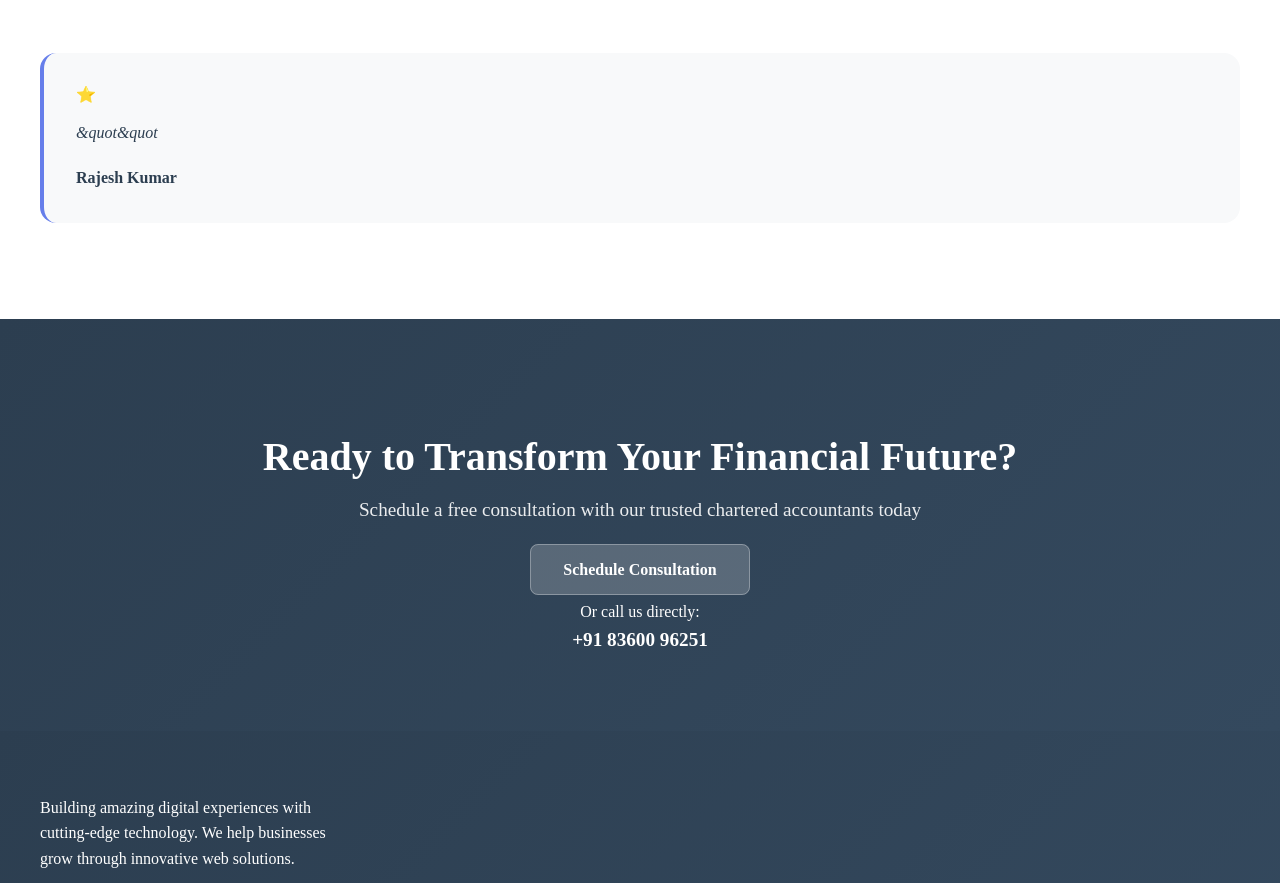
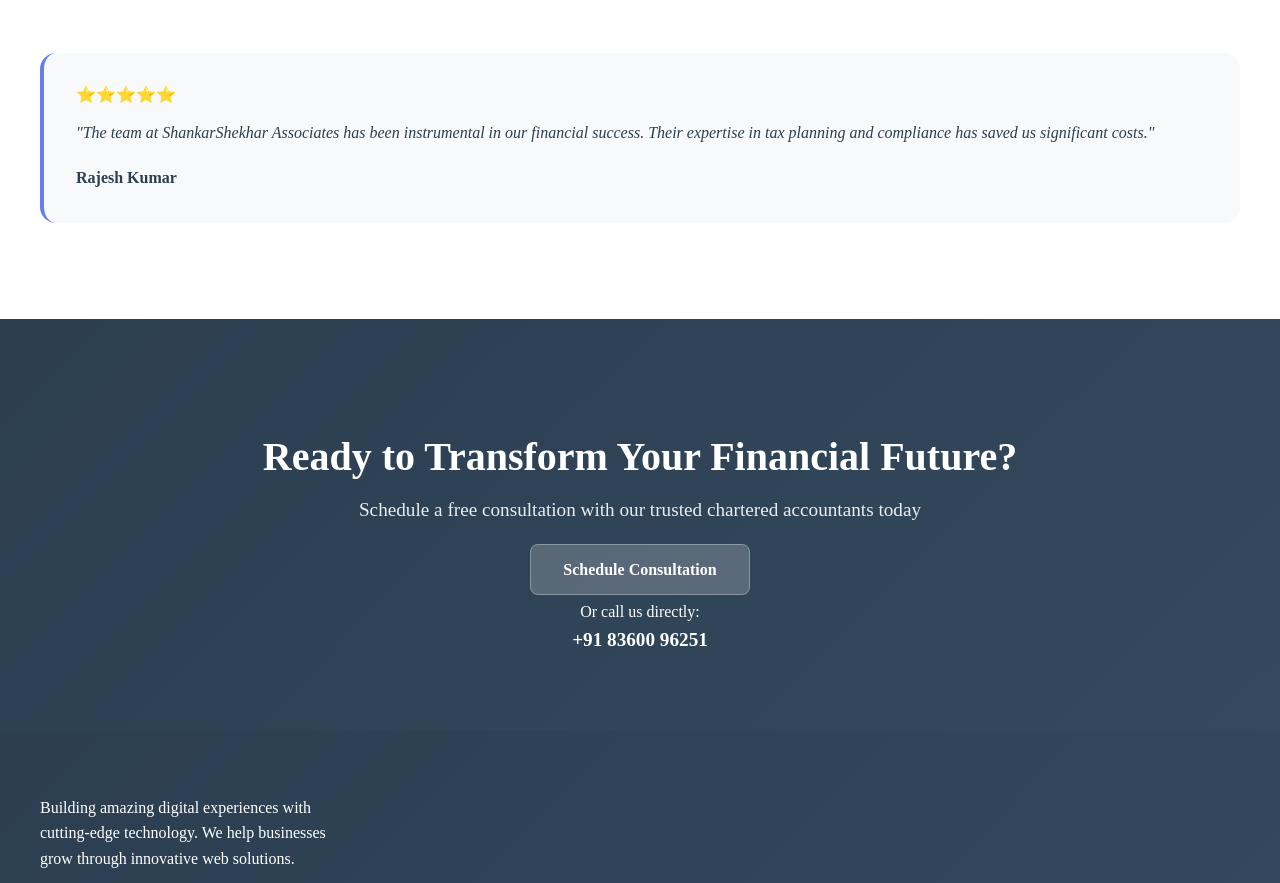
Before and after one commit to bhaskar-kaushal/nidhi-pilot-proj, a Next.js app: page / in a window 1280 px wide. Shown: the part 2400-3283 px from the top of the page. Built offline with nearby package versions, Linux system fonts and the light colour scheme.

Commit message:
Config changes

```diff
--- a/app/config.js
+++ b/app/config.js
@@ -54,6 +54,7 @@ export const config = {
         {
             name: "Rajesh Kumar",
             position: "CEO, Tech Innovations Pvt. Ltd.",
+            rating: 5,
             feedback: "The team at ShankarShekhar Associates has been instrumental in our financial success. Their expertise in tax planning and compliance has saved us significant costs."
         }
     ],
--- a/app/page.js
+++ b/app/page.js
@@ -118,7 +118,7 @@ const HomePage = () => {
                       <span key={i}>⭐</span>
                     ))}
                   </div>
-                  <p>&quot{testimonial.text}&quot</p>
+                  <p>"{testimonial.feedback}"</p>
                 </div>
                 <div className="testimonial-author">
                   <strong>{testimonial.name}</strong>
```
